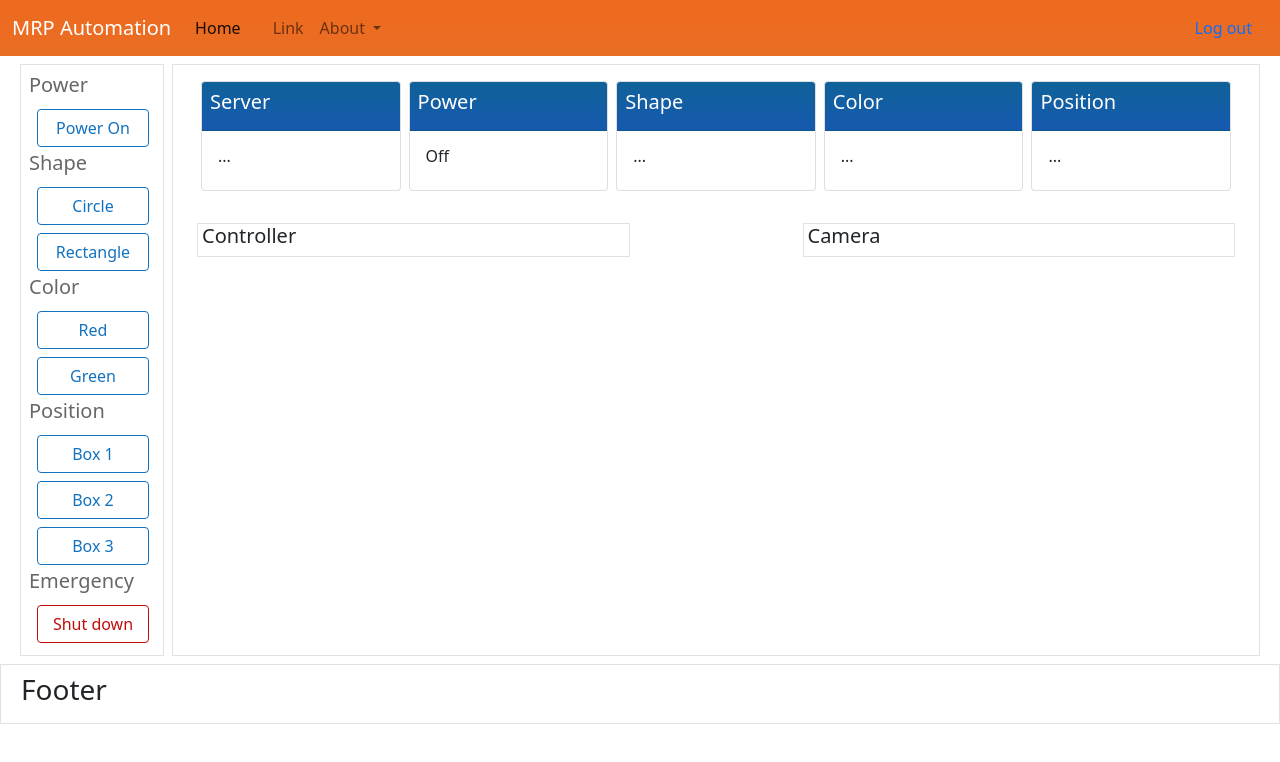
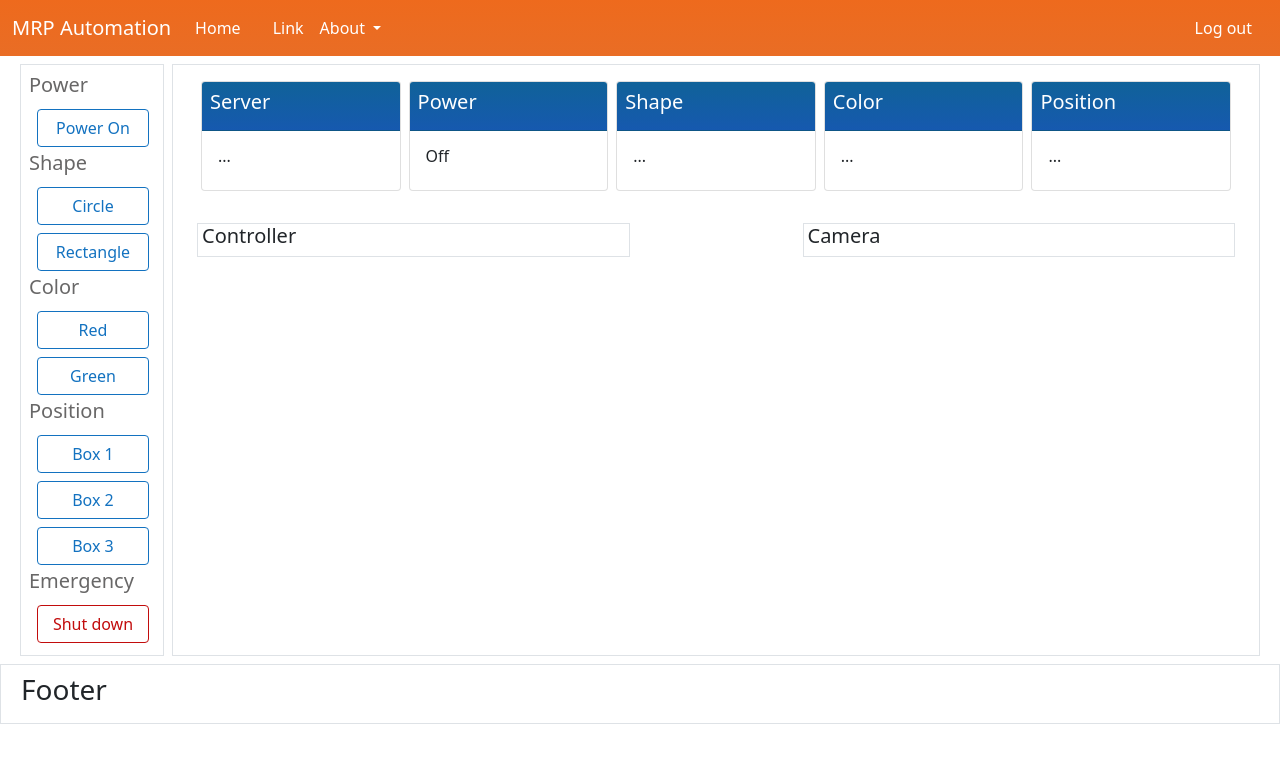
Before and after one commit to Nipoons/template-, a plain HTML site: page html/index.html in a window 1280 px wide. Drawn offline with nearby package versions, Linux system fonts and the light colour scheme.

Commit message:
second commit

```diff
--- a/html/index.html
+++ b/html/index.html
@@ -65,17 +65,17 @@
             <div class="collapse navbar-collapse" id="navbarSupportedContent">
                 <ul class="navbar-nav me-auto mb-2 mb-lg-0">
                     <li class="nav-item">
-                        <a class="nav-link active" aria-current="page" href="#">Home</a>
+                        <a class="nav-link active" aria-current="page" href="#" style="color: #fff;">Home</a>
                     </li>
                     <li class="nav-item">
                         <a class="nav-link" href="#"></a>
                     </li>
                     <li class="nav-item">
-                        <a class="nav-link" href="#">Link</a>
+                        <a class="nav-link" href="#" style="color: #fff;">Link</a>
                     </li>
                     <li class="nav-item dropdown">
                         <a class="nav-link dropdown-toggle" href="#" id="navbarDropdown" role="button"
-                            data-bs-toggle="dropdown" aria-expanded="false">
+                            data-bs-toggle="dropdown" aria-expanded="false" style="color: #fff;">
                             About
                         </a>
                         <ul class="dropdown-menu" aria-labelledby="navbarDropdown">
@@ -92,7 +92,7 @@
 
                 </ul>
                 <div class="d-flex nav-item">
-                    <a class="nav-link active" aria-current="page" href="#">Log out</a>
+                    <a class="nav-link" aria-current="page" href="#" style="color: #fff;">Log out</a>
 
                 </div>
             </div>
```
